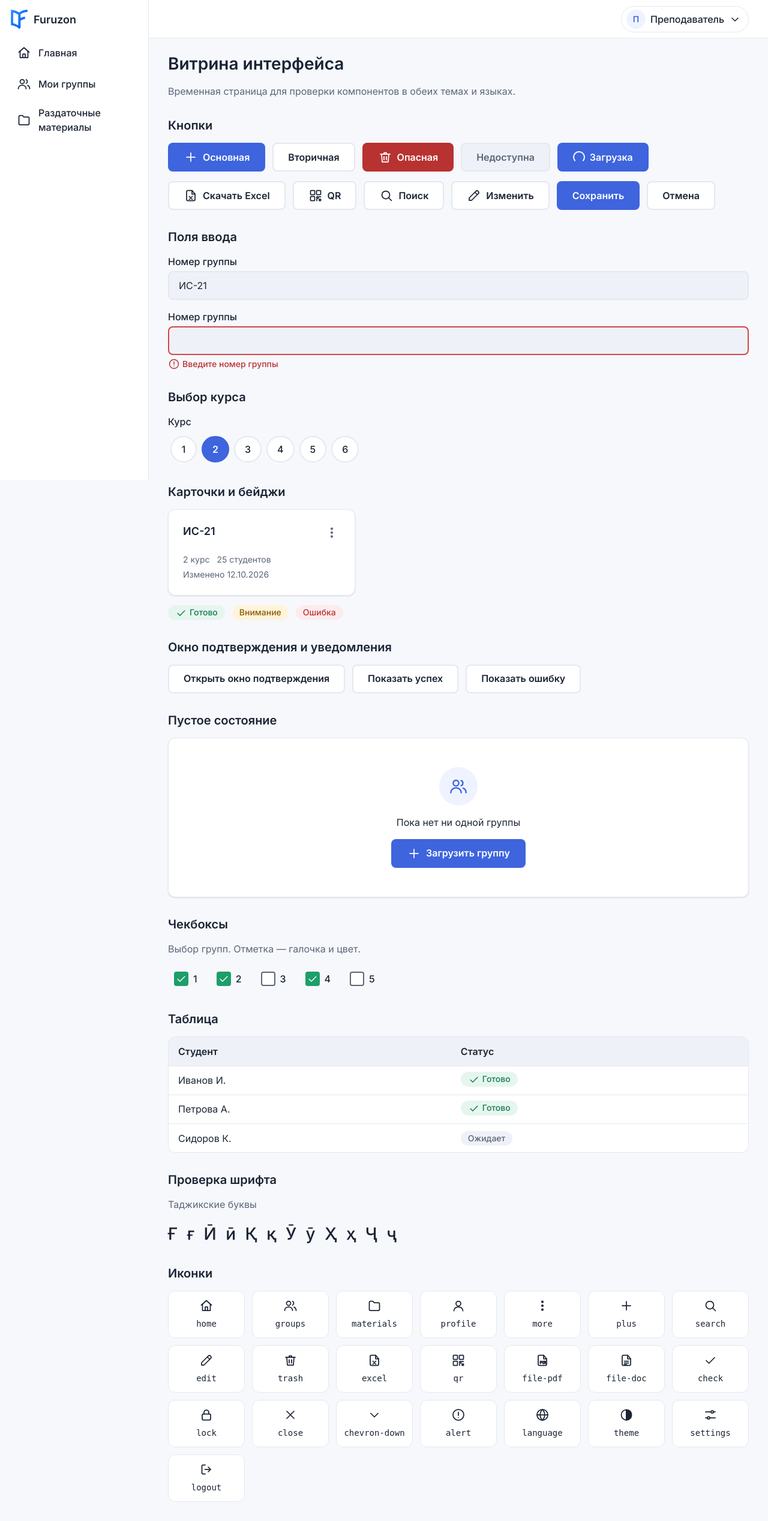
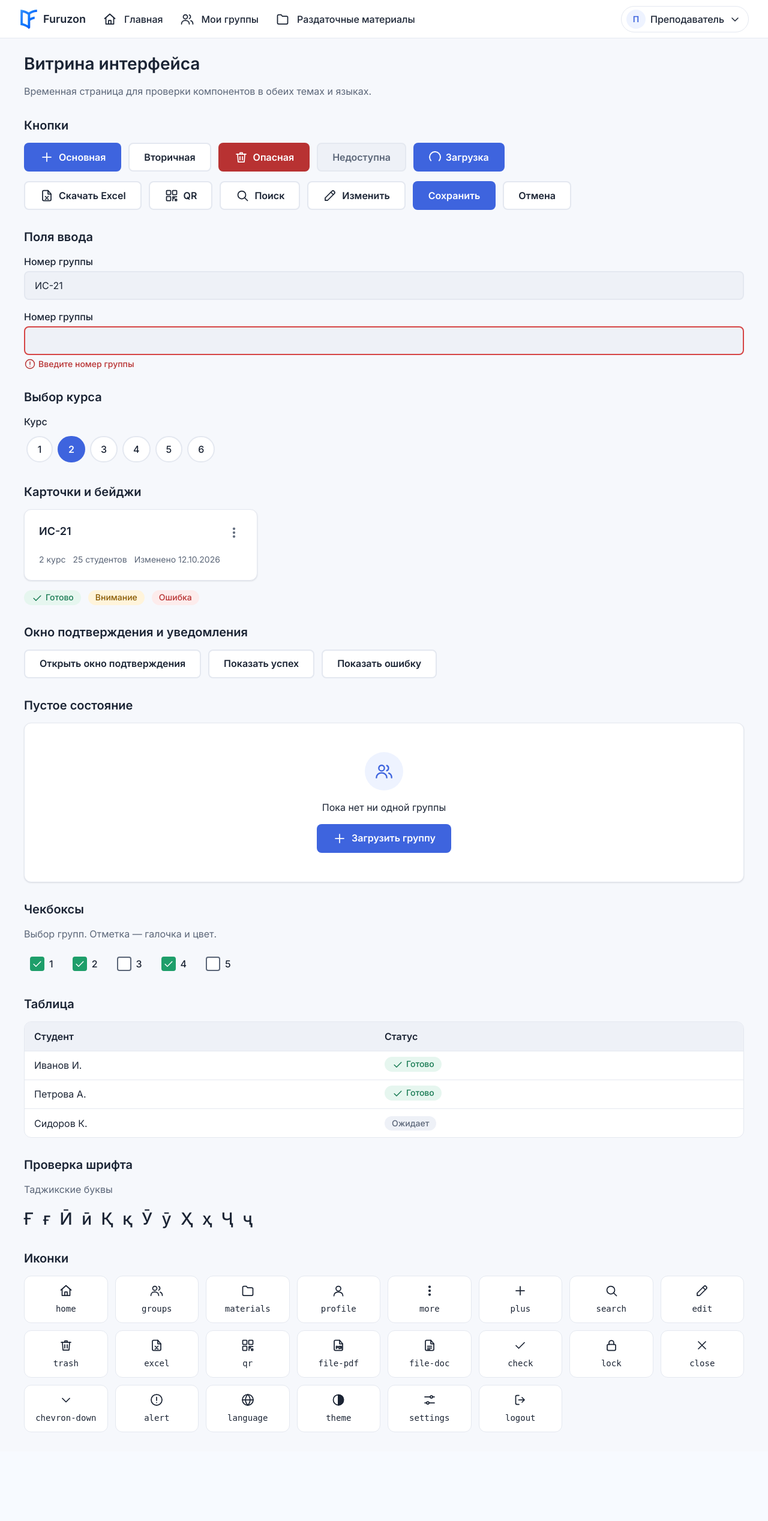
Before and after one commit to rmarufs/furuzon, a FastAPI app: page /_ui in a window 1280 px wide. Shown: the whole page at 60% size. After the commit the page ends 2388 px from the top, so only its background shows below. Run offline with FastAPI, Linux system fonts and the light colour scheme.

Commit message:
Move desktop navigation from sidebar to topbar

```diff
--- a/app/static/css/layout.css
+++ b/app/static/css/layout.css
@@ -76,8 +76,8 @@
   margin-inline: auto;
 }
 
-/* Left menu: desktop only */
-.sidebar {
+/* Header menu: desktop only */
+.topbar__nav {
   display: none;
 }
 
@@ -194,37 +194,24 @@
   }
 }
 
-@media (min-width: 1024px) {
-  .shell {
-    flex-direction: row;
+@media (min-width: 768px) {
+  .topbar {
+    gap: var(--space-4);
   }
 
-  .sidebar {
-    position: sticky;
-    top: 0;
-    display: flex;
-    flex-direction: column;
-    flex: none;
-    width: var(--size-sidebar);
-    height: 100dvh;
-    padding: 0 var(--space-4) var(--space-4);
-    background: var(--color-surface);
-    border-inline-end: var(--size-border) solid var(--color-border);
+  .topbar__nav {
+    display: block;
+    flex: 1;
+    min-width: 0;
   }
 
-  .sidebar__brand {
-    display: flex;
-    align-items: center;
-    height: var(--size-topbar);
-    flex: none;
+  .topbar__nav .nav-list {
+    flex-direction: row;
+    flex-wrap: nowrap;
   }
 
-  .topbar {
-    justify-content: flex-end;
-  }
-
-  .topbar .brand {
-    display: none;
+  .nav-link {
+    white-space: nowrap;
   }
 
   .bottom-nav {
@@ -238,7 +225,21 @@
   .toast-region {
     bottom: var(--space-5);
   }
+}
 
+/* Narrow desktop: keep the header on one line */
+@media (min-width: 768px) and (max-width: 1023px) {
+  .topbar .nav-link {
+    padding-inline: var(--space-2);
+    gap: var(--space-2);
+  }
+
+  .topbar .profile-btn__name {
+    display: none;
+  }
+}
+
+@media (min-width: 1024px) {
   .card-grid {
     grid-template-columns: repeat(3, 1fr);
   }
--- a/app/templates/base.html
+++ b/app/templates/base.html
@@ -30,7 +30,6 @@
   <a class="skip-link" href="#main">{{ t('nav.skip_to_content') }}</a>
   {% block body %}
   <div class="shell">
-    {% include "partials/sidebar.html" %}
     <div class="shell__body">
       {% include "partials/topbar.html" %}
       <main id="main" class="content">
--- a/app/templates/partials/sidebar.html
+++ /dev/null
@@ -1,25 +0,0 @@
-{% from "partials/macros.html" import icon, logo %}
-<aside class="sidebar">
-  <div class="sidebar__brand">
-    <a class="brand" href="/">{{ logo() }}<span>{{ t('app.name') }}</span></a>
-  </div>
-  <nav aria-label="{{ t('nav.main_label') }}">
-    <ul class="nav-list">
-      <li>
-        <a class="nav-link" href="/"{% if active_nav == 'home' %} aria-current="page"{% endif %}>
-          {{ icon('home') }}<span>{{ t('nav.home') }}</span>
-        </a>
-      </li>
-      <li>
-        <a class="nav-link" href="/groups"{% if active_nav == 'groups' %} aria-current="page"{% endif %}>
-          {{ icon('groups') }}<span>{{ t('nav.groups') }}</span>
-        </a>
-      </li>
-      <li>
-        <a class="nav-link" href="/materials"{% if active_nav == 'materials' %} aria-current="page"{% endif %}>
-          {{ icon('materials') }}<span>{{ t('nav.materials') }}</span>
-        </a>
-      </li>
-    </ul>
-  </nav>
-</aside>
--- a/app/templates/partials/topbar.html
+++ b/app/templates/partials/topbar.html
@@ -1,5 +1,24 @@
-{% from "partials/macros.html" import logo %}
+{% from "partials/macros.html" import icon, logo %}
 <header class="topbar">
   <a class="brand" href="/">{{ logo() }}<span>{{ t('app.name') }}</span></a>
+  <nav class="topbar__nav" aria-label="{{ t('nav.main_label') }}">
+    <ul class="nav-list">
+      <li>
+        <a class="nav-link" href="/"{% if active_nav == 'home' %} aria-current="page"{% endif %}>
+          {{ icon('home') }}<span>{{ t('nav.home') }}</span>
+        </a>
+      </li>
+      <li>
+        <a class="nav-link" href="/groups"{% if active_nav == 'groups' %} aria-current="page"{% endif %}>
+          {{ icon('groups') }}<span>{{ t('nav.groups') }}</span>
+        </a>
+      </li>
+      <li>
+        <a class="nav-link" href="/materials"{% if active_nav == 'materials' %} aria-current="page"{% endif %}>
+          {{ icon('materials') }}<span>{{ t('nav.materials') }}</span>
+        </a>
+      </li>
+    </ul>
+  </nav>
   {% include "partials/profile_menu.html" %}
 </header>
```
